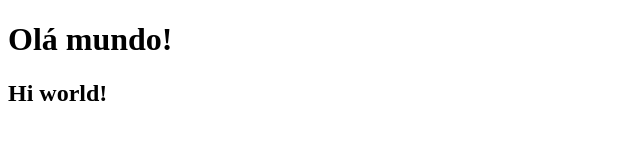
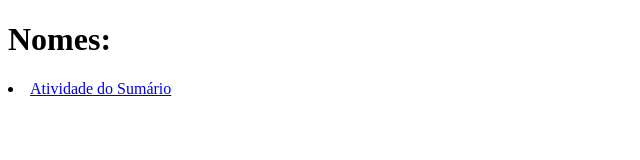
Before and after one commit to PauloVictorSilipina/repositorio, a plain HTML site: page index.html in a window 1280 px wide. Shown: the whole page, without its empty margins (0-640 px from the left). Drawn offline with Linux system fonts and the light colour scheme.

Commit message:
Update index.html

```diff
--- a/index.html
+++ b/index.html
@@ -2,10 +2,10 @@
 <html>
     <head>
         <meta charset="UTF-8">
-        <title>Teste</title>
+        <title>Atividades</title>
     </head>
     <body>
-        <h1>Olá mundo!</h1>
-        <h2>Hi world!</h2>
+        <h1>Nomes:</h1>
+        <li><a href = sumario.html>Atividade do Sumário</a></li>
     </body>
 </html>
```
